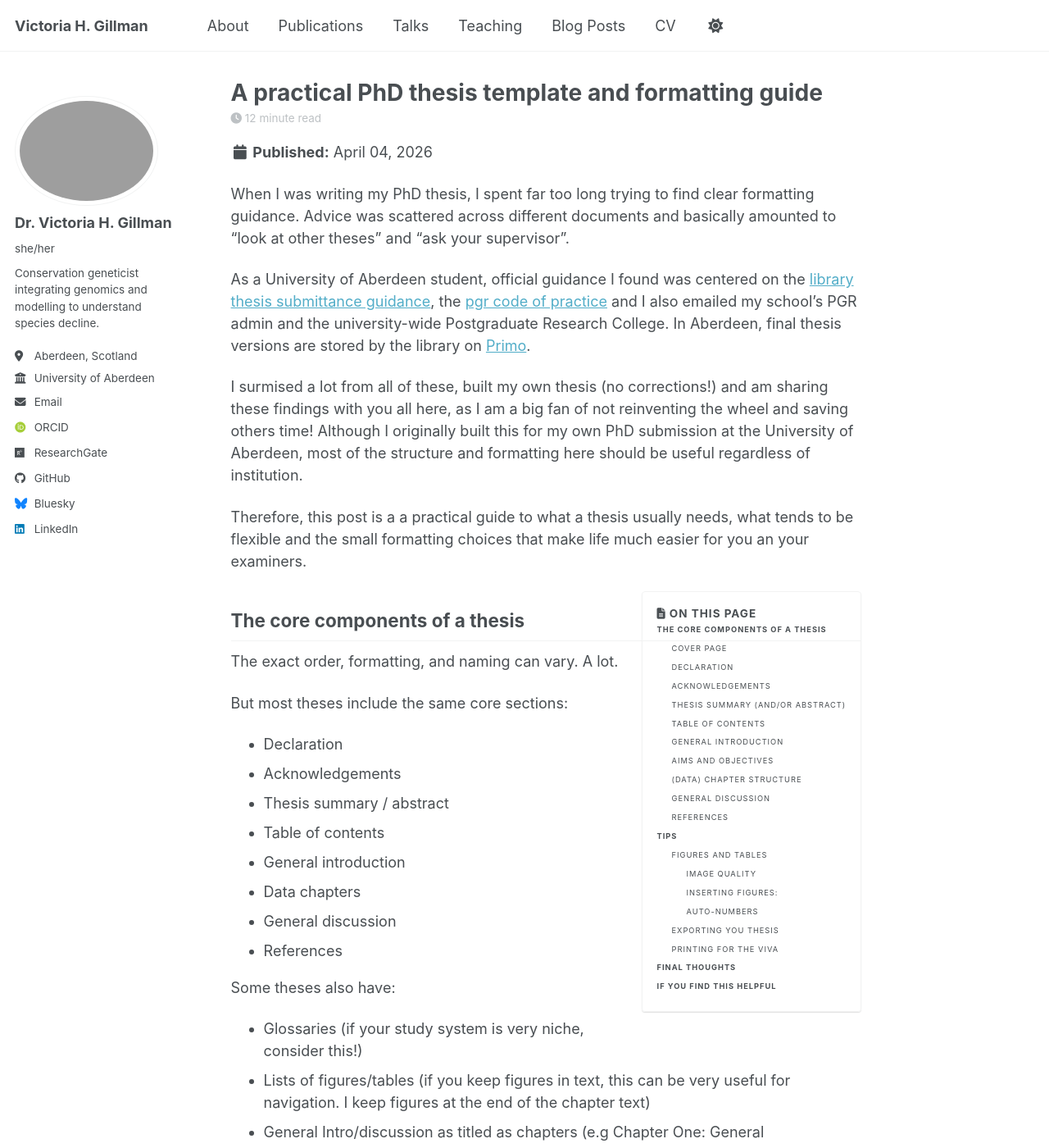
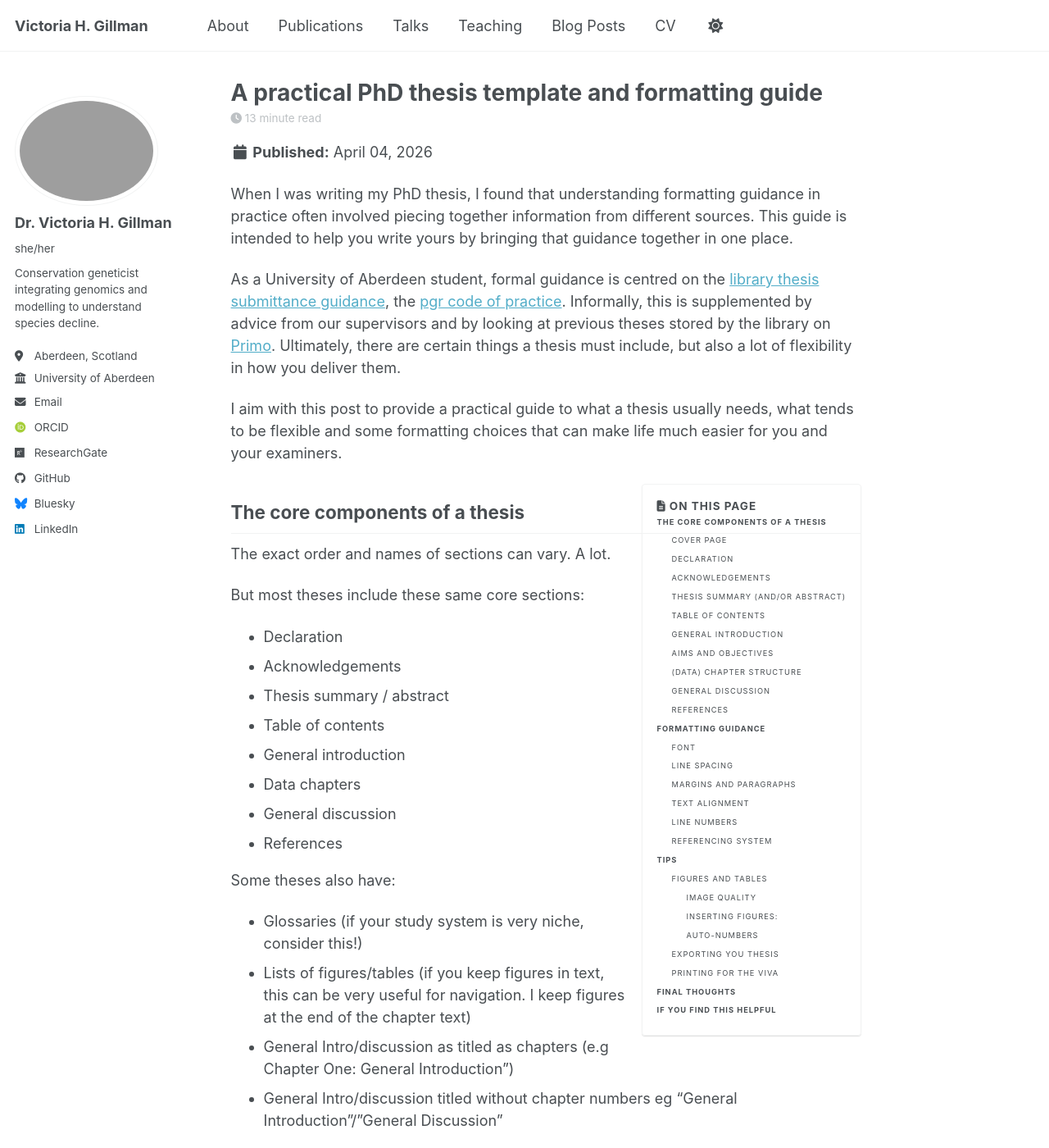
Before and after one commit to victoriagillman/victoriagillman.github.io, a Jekyll site: the page built from _posts/2026-04-04-phd-thesis-template-guide.md, in a window 1280 px wide and 1400 px high. Shown: the whole window at 82% size. Built offline with Jekyll 4.4.1, drawn with Linux system fonts in a browser that asks for light colours; emoji names are drawn with the system emoji font; some web fonts are replaced; a script bundle is joined from its source files by our own code; library files that are not in the unit come from our copies; some of the changed text lies outside the part shown.

Commit message:
text update

```diff
--- a/_posts/2026-04-04-phd-thesis-template-guide.md
+++ b/_posts/2026-04-04-phd-thesis-template-guide.md
@@ -15,21 +15,19 @@
 toc_sticky: true
 ---
 
-When I was writing my PhD thesis, I spent far too long trying to find clear formatting guidance. Advice was scattered across different documents and basically amounted to “look at other theses" and "ask your supervisor”.
+When I was writing my PhD thesis, I found that understanding formatting guidance in practice often involved piecing together information from different sources. This guide is intended to help you write yours by bringing that guidance together in one place.
 
-As a University of Aberdeen student, official guidance I found was centered on the [library thesis submittance guidance](https://www.abdn.ac.uk/media/site/staffnet/documents/academic-quality-handbook/4.-Submission-of-research-thesis---Library-Guide_revised-05.03.2026.pdf), the [pgr code of practice](https://www.abdn.ac.uk/media/site/staffnet/documents/academic-quality-handbook/1.-PGR_CoP_2025_26_clause-10.7-revised_05.03.2026.pdf) and I also emailed my school's PGR admin and the university-wide Postgraduate Research College.
-In Aberdeen, final thesis versions are stored by the library on [Primo](https://abdn.primo.exlibrisgroup.com/discovery/search?vid=44ABE_INST:44ABE_VU1&lang=en).
+As a University of Aberdeen student, formal guidance is centred on the [library thesis submittance guidance](https://www.abdn.ac.uk/media/site/staffnet/documents/academic-quality-handbook/4.-Submission-of-research-thesis---Library-Guide_revised-05.03.2026.pdf), the [pgr code of practice](https://www.abdn.ac.uk/media/site/staffnet/documents/academic-quality-handbook/1.-PGR_CoP_2025_26_clause-10.7-revised_05.03.2026.pdf). Informally, this is supplemented by advice from our supervisors and by looking at previous theses stored by the library on [Primo](https://abdn.primo.exlibrisgroup.com/discovery/search?vid=44ABE_INST:44ABE_VU1&lang=en). Ultimately, there are certain things a thesis must include, but also a lot of flexibility in how you deliver them.
 
-I surmised a lot from all of these, built my own thesis (no corrections!) and am sharing these findings with you all here, as I am a big fan of not reinventing the wheel and saving others time! Although I originally built this for my own PhD submission at the University of Aberdeen, most of the structure and formatting here should be useful regardless of institution.
+I aim with this post to provide a practical guide to what a thesis usually needs, what tends to be flexible and some formatting choices that can make life much easier for you and your examiners.
 
-Therefore, this post is a a practical guide to what a thesis usually needs, what tends to be flexible and the small formatting choices that make life much easier for you an your examiners.
 {% include toc %}
 
 ## The core components of a thesis
 
-The exact order, formatting, and naming can vary. A lot.
+The exact order and names of sections can vary. A lot.
 
-But most theses include the same core sections:
+But most theses include these same core sections:
 
 * Declaration
 * Acknowledgements
@@ -46,12 +44,6 @@
 * Lists of figures/tables (if you keep figures in text, this can be very useful for navigation. I keep figures at the end of the chapter text)
 * General Intro/discussion as titled as chapters (e.g Chapter One: General Introduction")
 * General Intro/discussion titled without chapter numbers eg "General Introduction"/"General Discussion"
-
-At the end of the day, *go with what is clear, logical, and easy to read for you.*
-
-If your examiners don't like your choice of formatting, they will probably give you a very minor (and easy to impliment!) correction. They will most likely think its so irrelevant they wont even comment- they are there to comment on your science after all!
-
-Next I have broken down some of these sections. I (and I am guessing a lot of us) have not written these before. They are pretty self explanitory, but I think its helpful to have a visual to start you off.
 
 ### Cover page
 
@@ -185,13 +177,44 @@
 * Pull in some issues/limitations/caveats and what you hope for the future.
 * Then summarise and conclude
 
-I think what examiners are most interested here is where you think your thesis sits in the literature. Its a fun game with not being afraid to pat yourslef ion the back, but also showing your examiners you know the caveats and limitations of your work eg "I have singlehandedly saved this species" versus "If we account for X, Y and Z, this work is an important and valid *contribution* to the wider scientific discussion"
+I think what examiners are most interested here is where you think your thesis sits in the literature. Its a fun game with not being afraid to pat yourself on the back, but also showing your examiners you know the caveats and limitations of your work eg "I have singlehandedly saved this species" versus "If we account for X, Y and Z, this work is an important and valid *contribution* to the wider scientific discussion"
 
 ### References
 
 Some people incude references per chapter, some people have just one combined reference list at the end of the thesis. Preferences again vary.
 
-If using a reference manager in Word, a single combined reference list is usually easiest! This is what I did :)
+If using a reference manager in Word, and have you thesis within a single Word doc, a single combined reference list is usually easiest! This is what I did :)
+
+---
+## Formatting Guidance
+
+After checking your supervisors opinion, any formatting seems acceptable as long as your thesis is professional, consistent, and easy to read (i.e. not Comic Sans or Papyrus).
+
+Here are some common formats I've seen across theses:
+
+### Font
+
+* Sans-serif (e.g. Arial) is commonly used and very readable. Serif fonts (e.g. Times New Roman) are often seen as more traditional. I used the default MS Word font but anything "professional" is generally fine.
+
+### Line spacing
+
+* 1.5 spacing is very common. I personally found this harder to read and used 1.15 instead. I think larger spacing likely comes from examiners annotating printed theses in the past (?) - most examiners now read and annotate digitally.
+
+### Margins and paragraphs
+
+* I used MS Word defaults (including spacing between paragraphs rather than indents). As long as you are consistent, then you should be golden.
+
+### Text alignment
+
+* I used left-aligned text. Justified text is also common but in my opinion the uneven spacing between words can make it harder to read.
+
+### Line numbers
+
+* Can be very helpful to facilitate revisions and discussion. I considered including them, but chose not to for submission. They can make the document feel less “finished”, which some people prefer to avoid!
+
+### Referencing system
+
+* I think a standard reference system is the most important thing here! If I had to pick one, I would say Harvard. I went with the same referencing system I used for my first chapter as it was published- to keep consistency and stay true to the published text. But alternatively, you could add a note at the beginning of the odd chapter saying "A note on formatting"...
 
 ---
 ## Tips
@@ -238,6 +261,8 @@
 Most guidance boils down to- include the required sections, make it readable/professional and follow submission requirements of your institution.
 Beyond that, the rest is up to you.
 
+If your examiners don’t like your formatting choices, they will usually suggest minor (and easy to implement) corrections. In most cases, the focus is on your research rather than the exact formatting.
+
 So, look at previous theses, check official guidance, ask your supervisor and then choose what makes the most sense for your work
 
 ---
```
Also changed, not shown: other parts of _posts/2026-04-04-phd-thesis-template-guide.md (+3 -3 lines).
